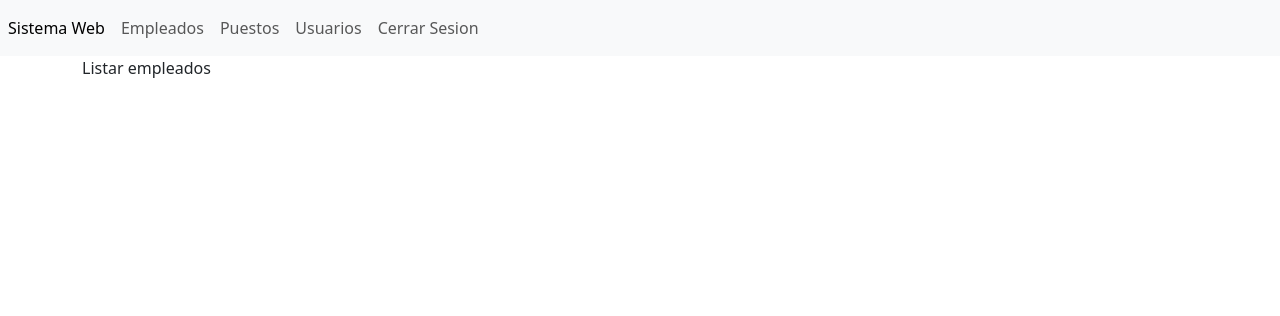
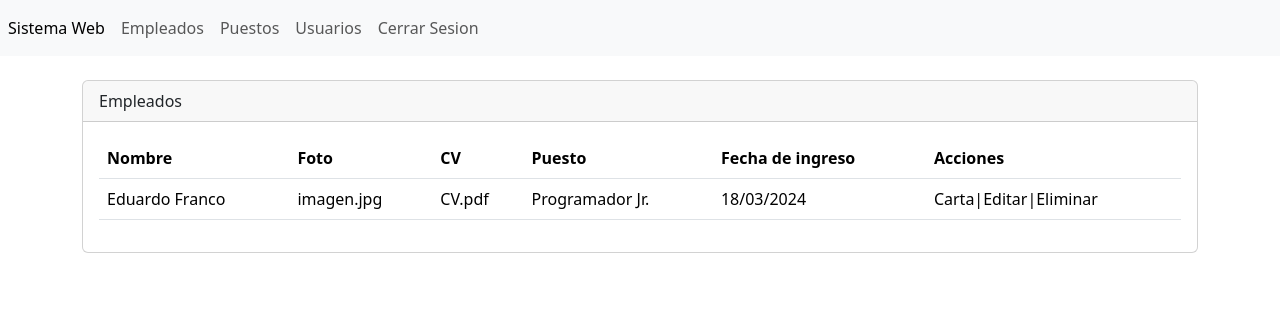
Before and after one commit to Eduardoo05/php-App-register, a PHP site: page /practicos/secciones/empleados/index.php in a window 1280 px wide. Shown: the top 316 px of the page. Run offline with PHP 8.4, Linux system fonts and the light colour scheme.

Commit message:
se crearon los botones editables sin logica para la seccion de empleados

```diff
--- a/secciones/empleados/index.php
+++ b/secciones/empleados/index.php
@@ -1,5 +1,46 @@
 <?php include("../../templates/header.php"); ?>
 
-Listar empleados
+</br>
+
+<div class="card">
+    <div class="card-header">Empleados</div>
+    <div class="card-body">
+
+
+    <div
+        class="table-responsive-sm"
+    >
+        <table
+            class="table"
+        >
+            <thead>
+                <tr>
+                    <th scope="col">Nombre</th>
+                    <th scope="col">Foto</th>
+                    <th scope="col">CV</th>
+                    <th scope="col">Puesto</th>
+                    <th scope="col">Fecha de ingreso</th>
+                    <th scope="col">Acciones</th>
+                </tr>
+            </thead>
+            <tbody>
+                <tr class="">
+                    <td scope="row">Eduardo Franco</td>
+                    <td>imagen.jpg</td>
+                    <td>CV.pdf</td>
+                    <td>Programador Jr.</td>
+                    <td>18/03/2024</td>
+                    <td>Carta|Editar|Eliminar</td>
+                </tr>
+
+            </tbody>
+        </table>
+    </div>
+
+
+    </div>
+
+</div>
+
 
 <?php include("../../templates/footer.php"); ?>
```
